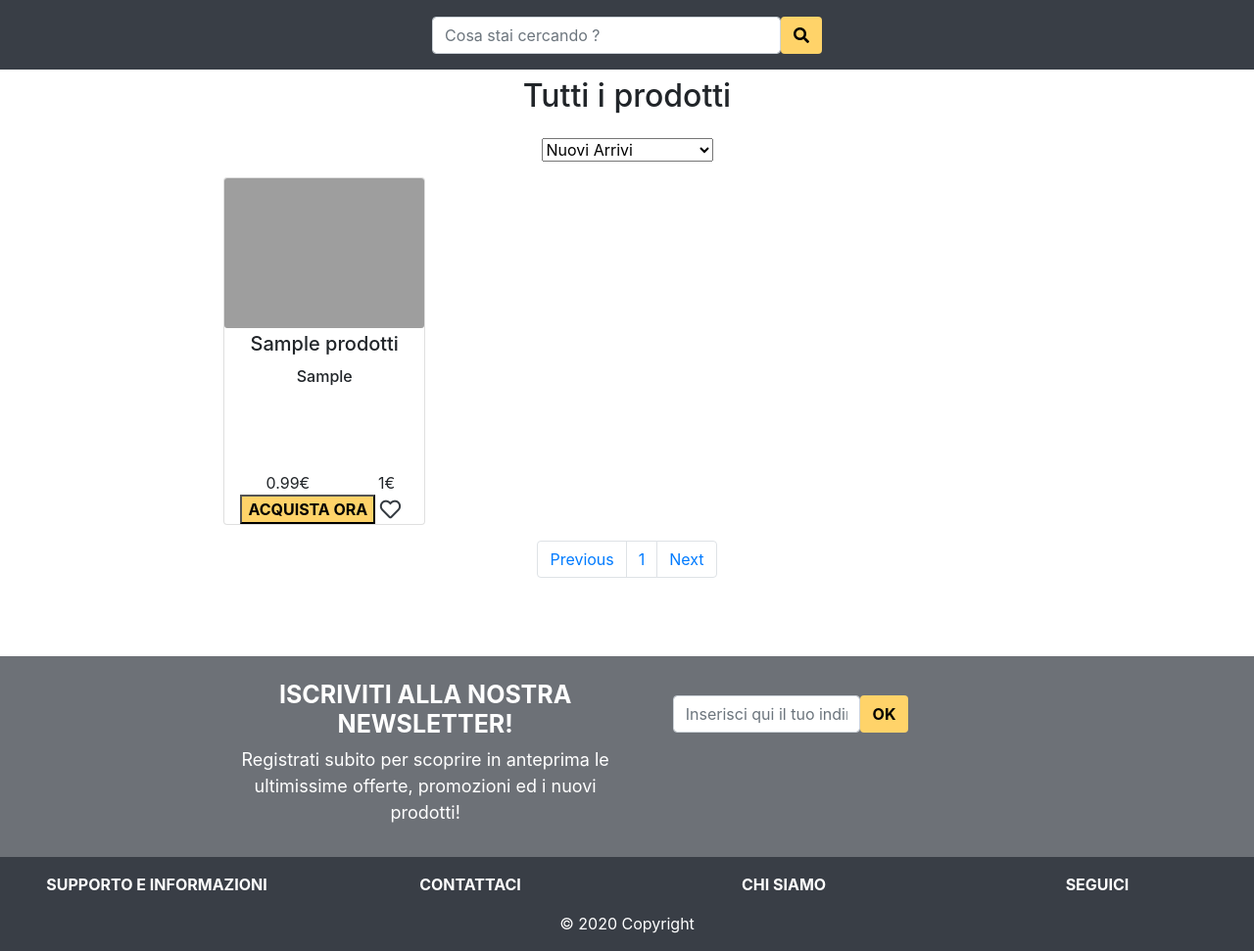
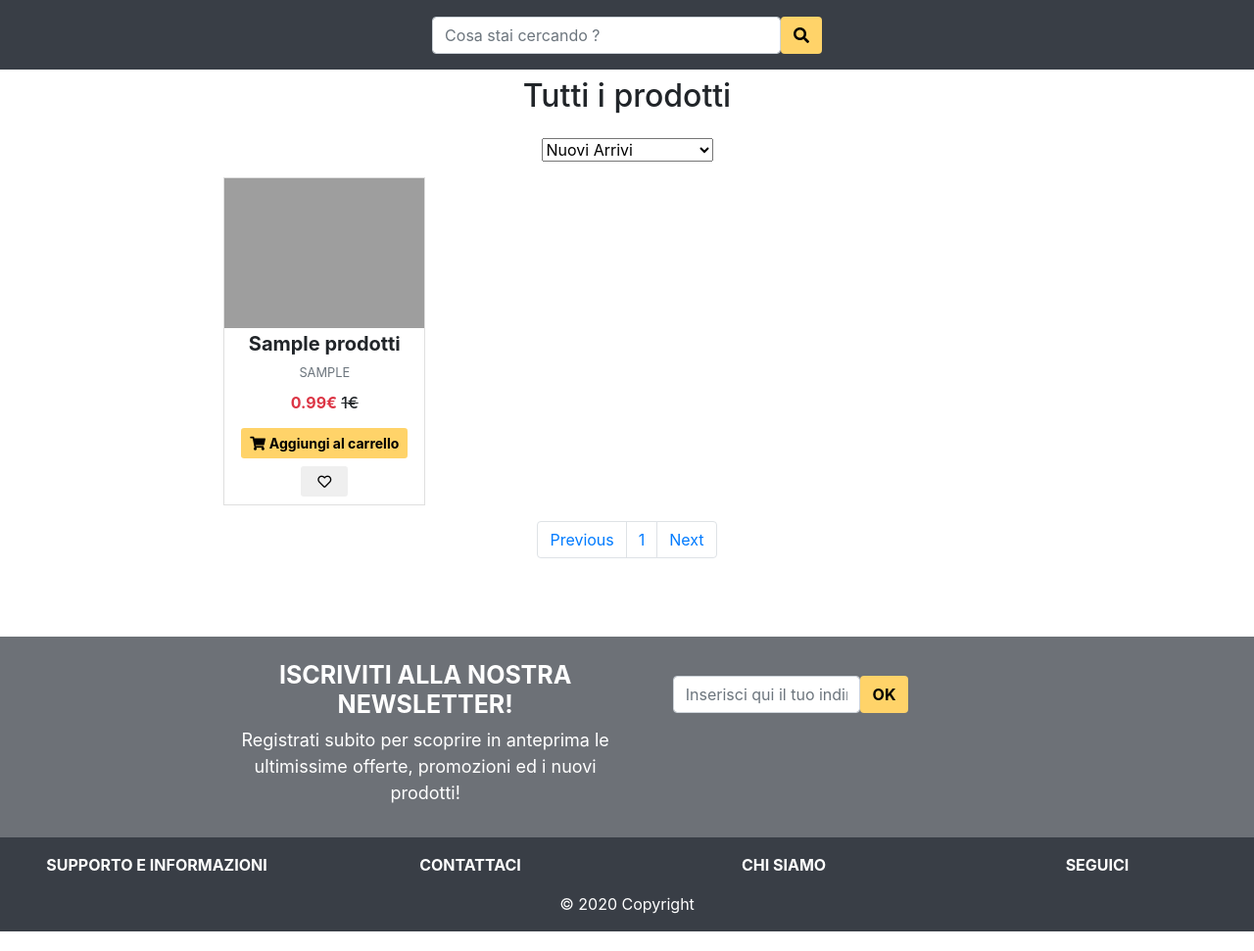
Before and after one commit to giacomoaccursi/labottega, a PHP site: page /prodotti.php in a window 1280 px wide. Shown: the part 191-1162 px from the top of the page at 98% size. Run offline with PHP 8.4, Linux system fonts and the light colour scheme; tables that the repository leaves empty hold one stand-in row (values such as "Sample post"); some libraries are stand-ins or nearby versions; grey boxes are pictures that could not be loaded.

Commit message:
cambiamenti nel layout dei bottoni

```diff
--- a/public/css/style.css
+++ b/public/css/style.css
@@ -90,10 +90,9 @@ img#logo{
     background-color: #ffd369;
     color: #000;
     font-weight: bold;
-
 }
 
-.addToCartForm{
+.card-bottom{
     position: absolute;
     bottom: 0 !important;
     left: 0;
@@ -103,11 +102,11 @@ img#logo{
 }
 
 .card-body{
-    height: 200px;
+    height: 180px;
     position: relative;
 }
 
-.card-img{
+.card-image{
     max-height: 300px;
 }
 
@@ -420,6 +419,12 @@ aside a:hover::after {
         width:80px !important;
     }
 
+    .card-body{
+        height: 180px;
+        position: relative;
+    }
+
+
 }
 
 @media(min-width:768px){
--- a/template/prodotti_template.php
+++ b/template/prodotti_template.php
@@ -32,32 +32,44 @@
         <div class="col-lg-2"></div>
         <div class="row  col-12 col-lg-8">
             <?php $pagina = (int)$templateParams["page"];
-            foreach ($templateParams["prodotti"][$pagina - 1] as $prodotto) :
-            ?>
-                <div class="card text-center col-6 col-md-3 nopadding">
-                    <div class=" view overlay zoom">
-                        <img class="card-img img-fluid" src="<?php echo IMG_ROOT . $prodotto["immagine"]; ?>" class="card-img-top" alt="" />
+            foreach ($templateParams["prodotti"][$pagina - 1] as $prodotto) : ?>
+                <div class="card col-6 col-md-3 nopadding rounded-0">
+                    <a href="prodotto.php?id=<?php echo $prodotto["id"]; ?>"><img src="<?php echo IMG_ROOT . $prodotto["immagine"]; ?>" class="card-image img-fluid w-100" alt="" /></a>
+                    <div class="card-body text-center px-1 py-1">
+                        <h5 class="font-weight-bold"><?php echo $prodotto["nome"]; ?></h5>
+                        <p class="small text-muted text-uppercase mb-2"><?php echo $prodotto["marca"]; ?></p>
+                        <div class="card-bottom">
+                            <h6 class="mb-3 ">
+                                <?php if ($prodotto["sconto"] > 0) : ?>
+                                    <span class="text-danger font-weight-bold"><?php echo $prodotto["prezzoFin"]; ?>€</span>
+                                    <span class="text-grey"><s><?php echo $prodotto["prezzo"]; ?>€</s></span>
+                                <?php else : ?>
+                                    <span class="font-weight-bold mx-1"><?php echo $prodotto["prezzo"]; ?>€</span>
+                                <?php endif; ?>
+                            </h6>
+                            <div>
+                                <form class="d-inline addToCartForm">
+                                    <button class="addToCartButton btn btn-sm  mb-2">
+                                        <i class="fas fa-shopping-cart px-4 px-sm-0 pr-2"></i>
+                                        <span class="d-none d-sm-inline button-text font-weight-bold">Aggiungi al carrello</span>
+                                    </button>
+                                    <input type="hidden" class="productId" value="<?php echo $prodotto["id"]; ?>">
+                                </form>
+                                <form class="d-inline addToWishListForm">
+                                    <button type="button" class="btn btn-sm px-3 mb-2 material-tooltip-main" data-toggle="tooltip" data-placement="top" title="Add to wishlist">
+                                        <i class="far fa-heart"></i>
+                                    </button>
+                                    <input type="hidden" class="productId" value="<?php echo $prodotto["id"]; ?>">
+                                </form>
+                            </div>
+
+                        </div>
+
                     </div>
-                    <div class="card-body nopadding">
-                        <h5 class="card-title mt-1"><?php echo $prodotto["nome"]; ?></h5>
-                        <h6><?php echo $prodotto["marca"]; ?></h6>
-                        <form class="addToCartForm">
-                            <div class="row col-12">
-                                <?php if ($prodotto["sconto"] > 0) : ?>
-                                    <p class="col-6 card-text nopadding text-right">
-                                        <?php echo $prodotto["prezzoFin"]; ?>€
-                                    </p>
-                                <?php endif; ?>
-                                <p class="card-text nopadding col-6 text-right">
-                                    <?php echo $prodotto["prezzo"]; ?>€
-                                </p>
-                            </div>
-                            <button class="addToCartButton" type="submit" class="btn my-2">ACQUISTA ORA</button>
-                            <a href="wishList.php" class="icon-link pr-md-2 text-dark "><i class="far fa-heart fa-lg"></i></a>
-                            <input type="hidden" class="productId" value="<?php echo $prodotto["id"]; ?>">
-                        </form>
-                    </div>
+
                 </div>
+
+
             <?php endforeach; ?>
 
         </div>
```
Also changed, not shown: template/home.php (+34 -13 lines), public/img/pilsner_urquell.png.
